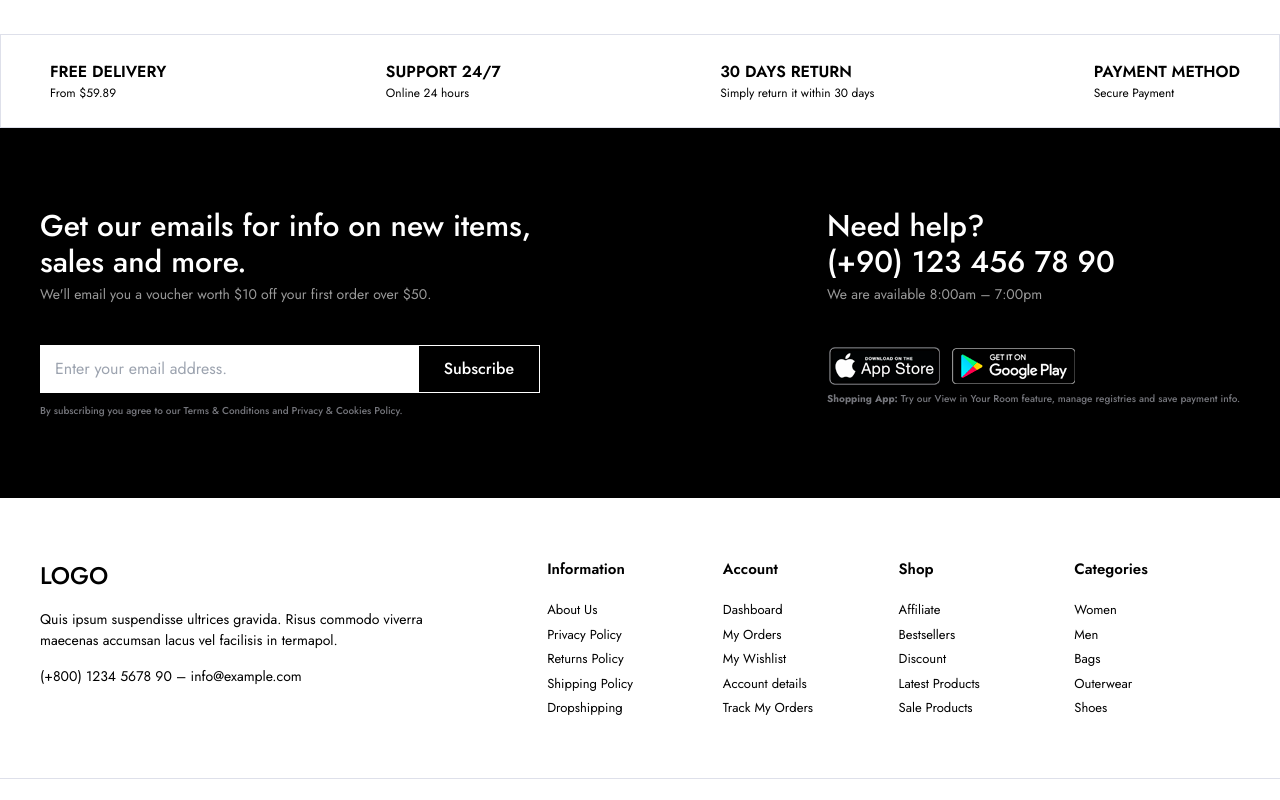
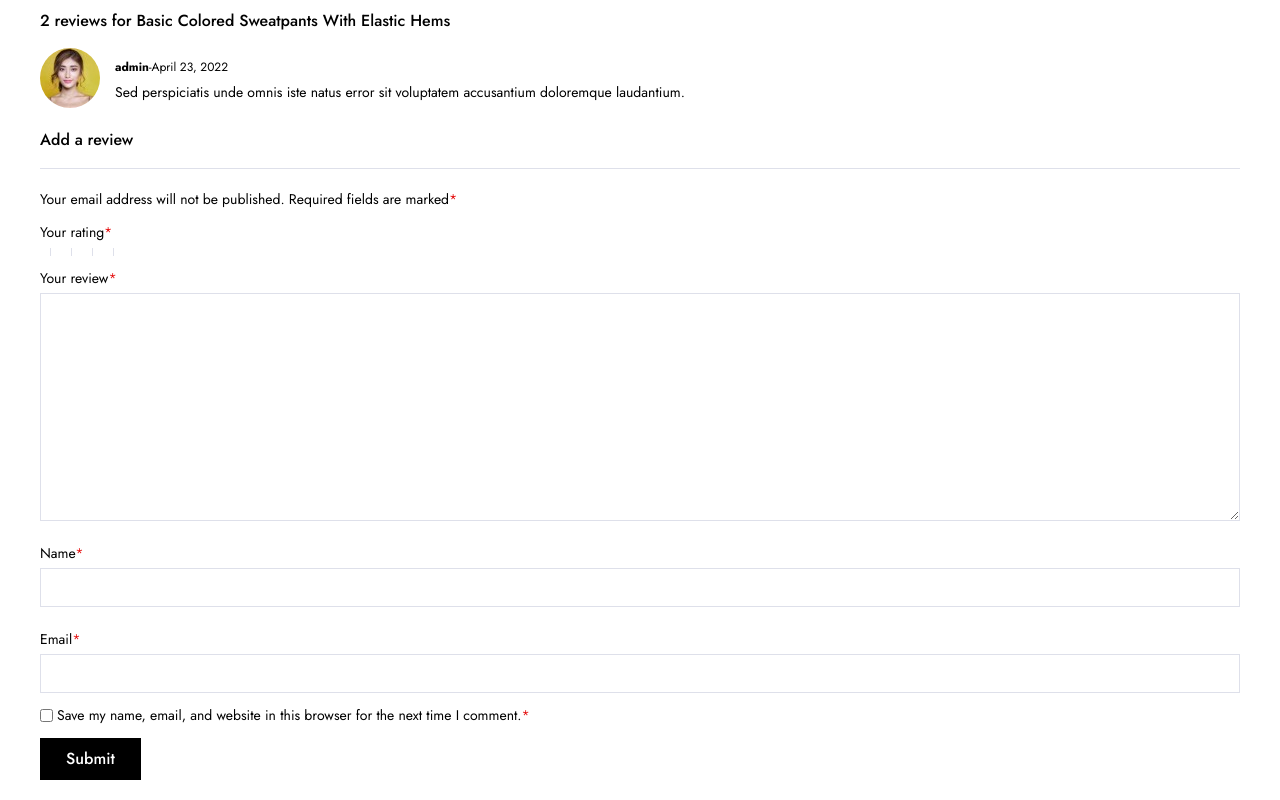
Before and after one commit to Berkayilmz/beemb, a React (Vite) app in the folder client/: page / in a window 1280 px wide. Shown: the part 1320-2120 px from the top of the page. Built offline with nearby package versions, Linux system fonts and the light colour scheme.

Commit message:
Reviews Component Berkay Yılmaz

```diff
--- a/client/src/App.jsx
+++ b/client/src/App.jsx
@@ -7,6 +7,7 @@
 import AuthPage from "./pages/AuthPage";
 import CartPage from "./pages/CartPage";
 import ProductDetailsPage from "./pages/ProductDetailsPage";
+import Reviews from "./components/Reviews/Reviews";
 
 const App = () => {
   return (
@@ -17,7 +18,8 @@
         {/* <ContactPage /> */}
         {/* <AuthPage/> */}
         {/* <CartPage/>  */}
-        <ProductDetailsPage />
+         <ProductDetailsPage />
+
       </React.Fragment>
     </>
   );
--- a/client/src/components/ProductDetails/Tabs/tabs.jsx
+++ b/client/src/components/ProductDetails/Tabs/tabs.jsx
@@ -1,4 +1,4 @@
-import Reviews from "../../Reviews/reviews";
+import Reviews from "../../Reviews/Reviews";
 import "./tabs.css";
 
 const tabs = () => {
--- /dev/null
+++ b/client/src/components/Reviews/ReviewForm.jsx
@@ -0,0 +1,82 @@
+import React from 'react'
+
+const ReviewForm = () => {
+  return (
+    <>
+        <form class="comment-form">
+                        <p class="comment-notes">
+                            Your email address will not be published. Required fields are marked
+                            <span class="required">*</span>
+                        </p>
+                        <div class="comment-form-rating">
+                            <label>
+                                Your rating
+                                <span class="required">*</span>
+                            </label>
+                            <div class="stars">
+                                <a href="#" class="star">
+                                    <i class="bi bi-star-fill"></i>
+                                </a>
+                                <a href="#" class="star">
+                                    <i class="bi bi-star-fill"></i>
+                                    <i class="bi bi-star-fill"></i>
+                                </a>
+                                <a href="#" class="star">
+                                    <i class="bi bi-star-fill"></i>
+                                    <i class="bi bi-star-fill"></i>
+                                    <i class="bi bi-star-fill"></i>
+                                </a>
+                                <a href="#" class="star">
+                                    <i class="bi bi-star-fill"></i>
+                                    <i class="bi bi-star-fill"></i>
+                                    <i class="bi bi-star-fill"></i>
+                                    <i class="bi bi-star-fill"></i>
+                                </a>
+                                <a href="#" class="star">
+                                    <i class="bi bi-star-fill"></i>
+                                    <i class="bi bi-star-fill"></i>
+                                    <i class="bi bi-star-fill"></i>
+                                    <i class="bi bi-star-fill"></i>
+                                    <i class="bi bi-star/-fill"></i>
+                                </a>
+                            </div>
+                        </div>
+                        <div class="comment-form-comment form-comment">
+                            <label for="comment">
+                                Your review
+                                <span class="required">*</span>
+                            </label>
+                            <textarea id="comment" cols="50" rows="10"></textarea>
+                        </div>
+                        <div class="comment-form-author form-comment">
+                            <label for="name">
+                                Name
+                                <span class="required">*</span>
+                            </label>
+                            <input id="name" type="text"/>
+                        </div>
+                        <div class="comment-form-email form-comment">
+                            <label for="email">
+                                Email
+                                <span class="required">*</span>
+                            </label>
+                            <input id="email" type="email"/>
+                        </div>
+                        <div class="comment-form-cookies">
+                            <input id="cookies" type="checkbox"/>
+                                <label for="cookies">
+                                    Save my name, email, and website in this browser for the next time I
+                                    comment.
+                                    <span class="required">*</span>
+                                </label>
+
+                        </div>
+                        <div class="form-submit">
+                            <input type="submit" class="btn submit"/>
+                        </div>
+                    </form>
+    </>
+  )
+}
+
+export default ReviewForm
--- /dev/null
+++ b/client/src/components/Reviews/ReviewItem.jsx
@@ -0,0 +1,43 @@
+import React from 'react'
+
+const ReviewItem = () => {
+  return (
+    <>
+        <li class="comment-item">
+                            <div class="comment-avatar">
+                                <img src="img/avatars/avatar1.jpg" alt=""/>
+                            </div>
+                            <div class="comment-text">
+                                <ul class="comment-star">
+                                    <li>
+                                        <i class="bi bi-star-fill"></i>
+                                    </li>
+                                    <li>
+                                        <i class="bi bi-star-fill"></i>
+                                    </li>
+                                    <li>
+                                        <i class="bi bi-star-fill"></i>
+                                    </li>
+                                    <li>
+                                        <i class="bi bi-star-fill"></i>
+                                    </li>
+                                    <li>
+                                        <i class="bi bi-star-fill"></i>
+                                    </li>
+                                </ul>
+                                <div class="comment-meta">
+                                    <strong>admin</strong>
+                                    <span>-</span>
+                                    <time>April 23, 2022</time>
+                                </div>
+                                <div class="comment-description">
+                                    <p>Sed perspiciatis unde omnis iste natus error sit voluptatem
+                                        accusantium doloremque laudantium.</p>
+                                </div>
+                            </div>
+                        </li>
+    </>
+  )
+}
+
+export default ReviewItem
--- /dev/null
+++ b/client/src/components/Reviews/Reviews.css
@@ -0,0 +1,129 @@
+/*! comment item start  */
+
+.tab-panel-reviews .comment-star {
+    display: flex;
+  }
+
+  .tab-panel-reviews .comment-list {
+    display: flex;
+    flex-direction: column;
+    row-gap: 30px;
+  }
+
+  .tab-panel-reviews .comment-item {
+    display: flex;
+    align-items: center;
+    column-gap: 15px;
+  }
+
+  .tab-panel-reviews .comment-avatar img {
+    border-radius: 50%;
+    display: flex;
+  }
+
+  .tab-panel-reviews .comment-text {
+    display: flex;
+    flex-direction: column;
+    row-gap: 6px;
+  }
+
+  .tab-panel-reviews .comment-star i {
+    color: gold;
+    font-size: 12px;
+  }
+
+  .tab-panel-reviews .comment-meta {
+    font-size: 12px;
+  }
+
+  .tab-panel-reviews .comment-description p {
+    font-size: 14px;
+  }
+  /*! comment item end  */
+
+  /*! comment form start  */
+
+  .tab-panel-reviews span.required {
+    color: #e51414;
+  }
+
+  .tab-panel-reviews .review-form-wrapper h2 {
+    font-size: 16px;
+    font-weight: 500;
+    margin: 20px 0;
+    border-bottom: 1px solid #dee0ea;
+    padding-bottom: 16px;
+  }
+
+  .tab-panel-reviews .comment-form {
+    display: flex;
+    flex-direction: column;
+    row-gap: 12px;
+  }
+
+  .tab-panel-reviews .comment-notes {
+    font-size: 14px;
+  }
+
+  .tab-panel-reviews .comment-form-rating {
+    font-size: 14px;
+  }
+
+  .tab-panel-reviews .comment-form-rating .stars {
+    display: flex;
+  }
+
+  .tab-panel-reviews .comment-form-rating .stars a {
+    display: flex;
+    padding: 4px 10px;
+    border-right: 1px solid #dee0ea;
+    margin-top: 5px;
+  }
+
+  .tab-panel-reviews .comment-form-rating .star.active i {
+    color: gold;
+  }
+
+  .tab-panel-reviews .comment-form-rating .stars a:hover i {
+    color: gold;
+  }
+
+  .tab-panel-reviews .comment-form-rating .stars a:first-child {
+    padding-left: 0;
+  }
+
+  .tab-panel-reviews .comment-form-rating .stars a:last-child {
+    border-right: unset;
+  }
+
+  .tab-panel-reviews .comment-form-rating .stars i {
+    font-size: 10px;
+    color: #dee0ea;
+    transition: 0.2s ease color;
+  }
+
+  .comment-form .form-comment {
+    display: flex;
+    flex-direction: column;
+    font-size: 14px;
+    row-gap: 4px;
+  }
+
+  .comment-form .comment-form-author {
+    margin: 10px 0;
+  }
+
+  .comment-form .comment-form-cookies {
+    display: flex;
+    align-items: center;
+    column-gap: 4px;
+    font-size: 14px;
+  }
+
+  .comment-form input.submit {
+    background-color: #000;
+    color: #fff;
+    cursor: pointer;
+  }
+
+  /*! comment form end  */
--- /dev/null
+++ b/client/src/components/Reviews/Reviews.jsx
@@ -0,0 +1,27 @@
+import React from 'react'
+import './Reviews.css'
+import ReviewForm from './ReviewForm'
+import ReviewItem from './ReviewItem'
+
+const Reviews = () => {
+    return (
+        <>
+            <div class="tab-panel-reviews">
+                <h3>2 reviews for Basic Colored Sweatpants With Elastic Hems</h3>
+                <div class="comments">
+                    <ol class="comment-list">
+                        <ReviewItem/>
+                    </ol>
+                </div>
+
+                <div class="review-form-wrapper">
+                    <h2>Add a review</h2>
+                    <ReviewForm/>
+                </div>
+
+            </div>
+        </>
+    )
+}
+
+export default Reviews
```
